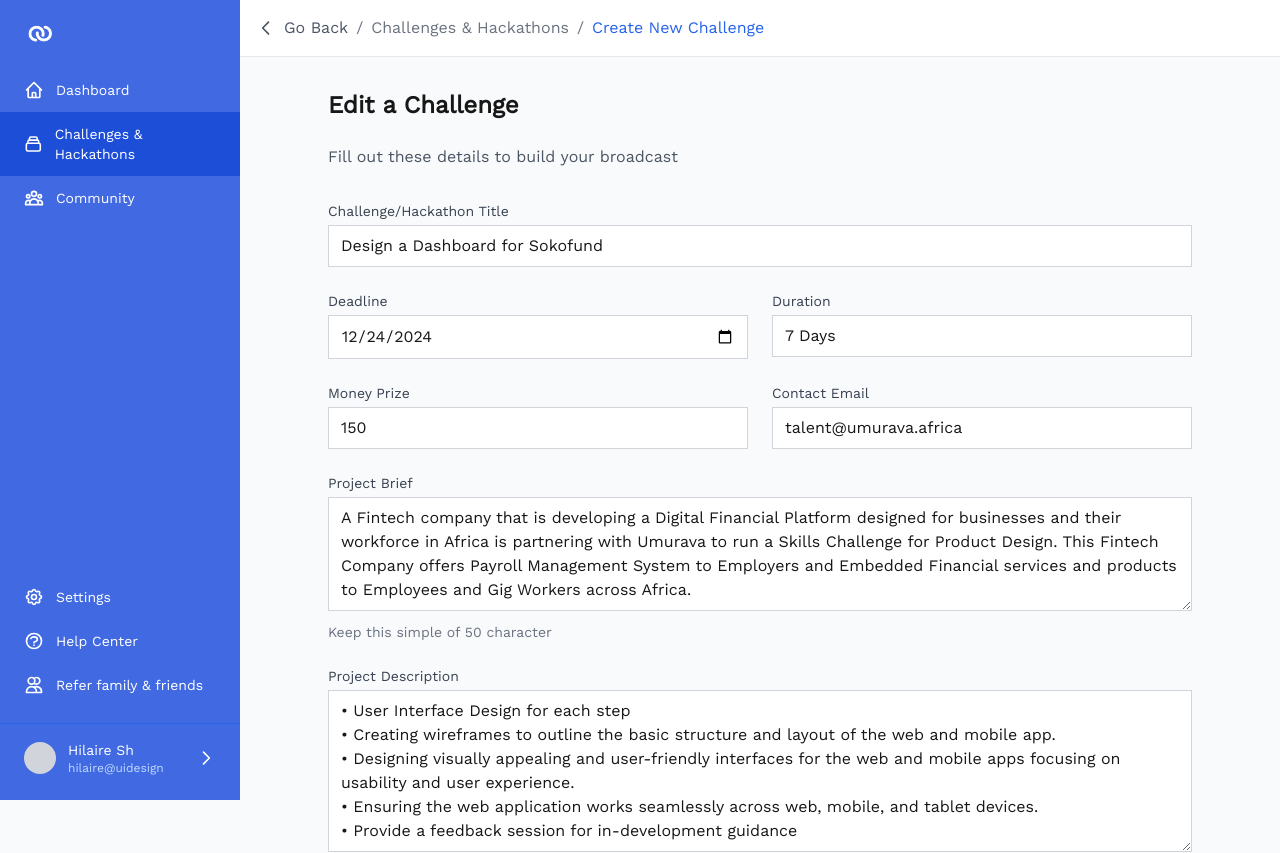
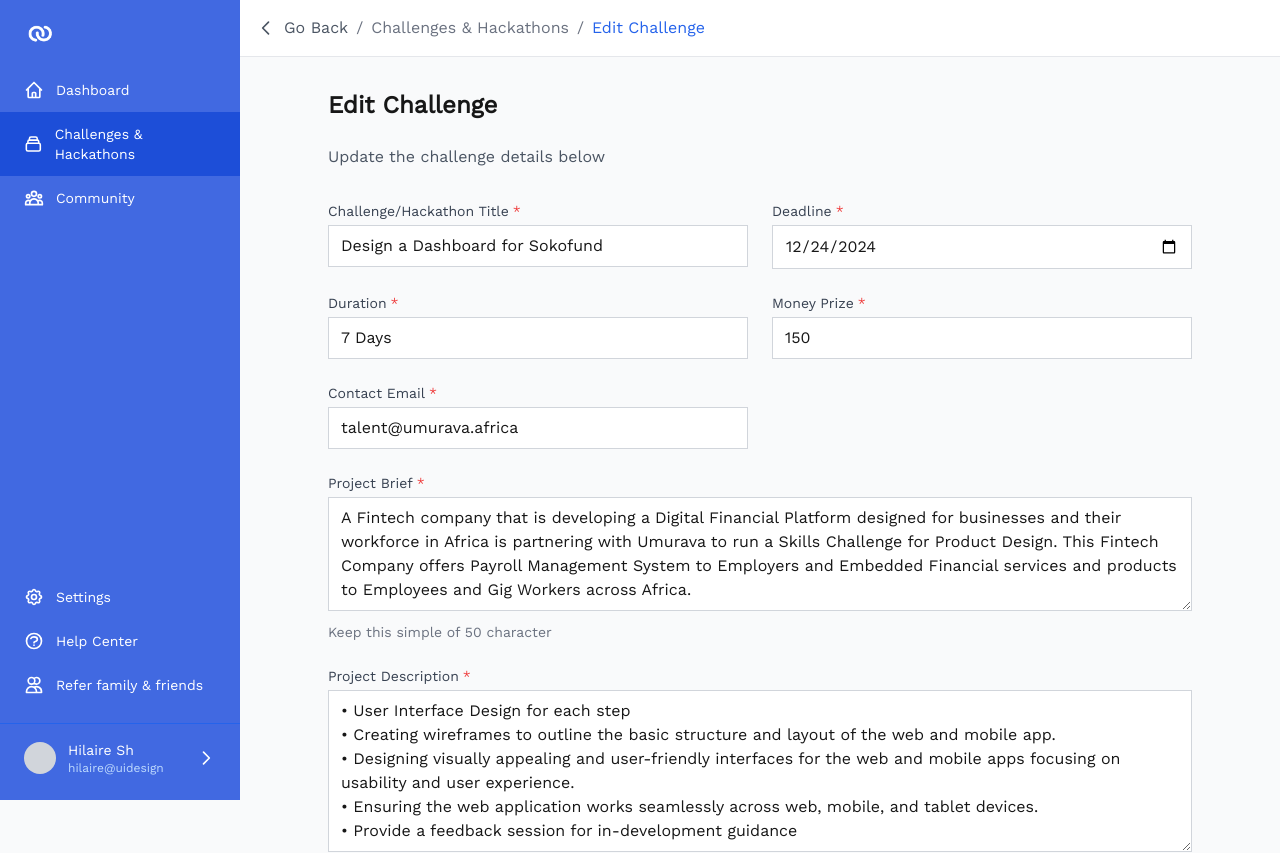
Before and after one commit to SkillChallenge/edteck, a Next.js app in the folder my-app/: page /challenges/editChallenge in a window 1280 px wide. Shown: the top 853 px of the page. Built offline with nearby package versions, Linux system fonts and the light colour scheme.

Commit message:
build corret

```diff
--- a/my-app/src/pages/challenges/editChallenge.tsx
+++ b/my-app/src/pages/challenges/editChallenge.tsx
@@ -1,20 +1,42 @@
-import { useState, useEffect } from "react";
+import { useState } from "react";
 import { useRouter } from "next/router";
 import Link from "next/link";
 import Sidebar from "../dashComponents/Sidebar";
+
+// Define types for better type safety
+interface ChallengeFormData {
+  title: string;
+  deadline: string;
+  duration: string;
+  prize: string;
+  email: string;
+  brief: string;
+  description: string;
+  requirements: string;
+  deliverables: string;
+}
+
+interface FormFieldConfig {
+  label: string;
+  name: keyof ChallengeFormData;
+  type: string;
+  rows?: number;
+  placeholder?: string;
+  helperText?: string;
+  required?: boolean;
+}
 
 const EditChallenge = () => {
   const router = useRouter();
   const { id } = router.query;
 
-  const [formData, setFormData] = useState({
+  const [formData, setFormData] = useState<ChallengeFormData>({
     title: "Design a Dashboard for Sokofund",
     deadline: "2024-12-24",
     duration: "7 Days",
     prize: "150",
     email: "talent@umurava.africa",
-    brief:
-      "A Fintech company that is developing a Digital Financial Platform designed for businesses and their workforce in Africa is partnering with Umurava to run a Skills Challenge for Product Design. This Fintech Company offers Payroll Management System to Employers and Embedded Financial services and products to Employees and Gig Workers across Africa.",
+    brief: "A Fintech company that is developing a Digital Financial Platform designed for businesses and their workforce in Africa is partnering with Umurava to run a Skills Challenge for Product Design. This Fintech Company offers Payroll Management System to Employers and Embedded Financial services and products to Employees and Gig Workers across Africa.",
     description: `• User Interface Design for each step
 • Creating wireframes to outline the basic structure and layout of the web and mobile app.
 • Designing visually appealing and user-friendly interfaces for the web and mobile apps focusing on usability and user experience.
@@ -25,9 +47,76 @@
 • Understanding Business Goals
 • Determine interaction between users
 • Requirements Catalog`,
-    deliverables:
-      "The Product Designer will provide all documents and deliverables to the client before the review meetings",
+    deliverables: "The Product Designer will provide all documents and deliverables to the client before the review meetings",
   });
+
+  // Form field configurations for easy maintenance and reusability
+  const formFields: FormFieldConfig[] = [
+    {
+      label: "Challenge/Hackathon Title",
+      name: "title",
+      type: "text",
+      required: true,
+    },
+    {
+      label: "Deadline",
+      name: "deadline",
+      type: "date",
+      required: true,
+    },
+    {
+      label: "Duration",
+      name: "duration",
+      type: "text",
+      placeholder: "e.g., 7 Days",
+      required: true,
+    },
+    {
+      label: "Money Prize",
+      name: "prize",
+      type: "text",
+      placeholder: "e.g., 150",
+      required: true,
+    },
+    {
+      label: "Contact Email",
+      name: "email",
+      type: "email",
+      required: true,
+    },
+    {
+      label: "Project Brief",
+      name: "brief",
+      type: "textarea",
+      rows: 4,
+      helperText: "Keep this simple of 50 character",
+      required: true,
+    },
+    {
+      label: "Project Description",
+      name: "description",
+      type: "textarea",
+      rows: 6,
+      helperText: "Keep this simple of 250 character",
+      required: true,
+    },
+    {
+      label: "Project Requirements",
+      name: "requirements",
+      type: "textarea",
+      rows: 6,
+      helperText: "Keep this simple of 500 character",
+      required: true,
+    },
+    {
+      label: "Deliverables",
+      name: "deliverables",
+      type: "textarea",
+      rows: 4,
+      helperText: "Keep this simple of 500 character",
+      required: true,
+    },
+  ];
 
   const handleChange = (
     e: React.ChangeEvent<HTMLInputElement | HTMLTextAreaElement>
@@ -41,18 +130,50 @@
 
   const handleSubmit = async (e: React.FormEvent) => {
     e.preventDefault();
-    // Here you would typically make an API call to update the challenge
-    console.log("Updated challenge data:", formData);
-    // After successful update, redirect to the challenge details page
-    router.push(`/challenges/${id}`);
+    try {
+      // Add loading state and error handling here
+      // await updateChallenge(id, formData);
+      router.push(`/challenges/${id}`);
+    } catch (error) {
+      console.error("Failed to update challenge:", error);
+      // Add error notification here
+    }
+  };
+
+  const renderField = (field: FormFieldConfig) => {
+    const commonProps = {
+      name: field.name,
+      value: formData[field.name],
+      onChange: handleChange,
+      required: field.required,
+      placeholder: field.placeholder,
+      className: "w-full px-3 py-2 border border-gray-300 rounded-md focus:outline-none focus:ring-2 focus:ring-blue-500",
+    };
+
+    return (
+      <div key={field.name} className={field.type === "textarea" ? "col-span-2" : undefined}>
+        <label className="block text-sm font-medium text-gray-700 mb-1">
+          {field.label}
+          {field.required && <span className="text-red-500 ml-1">*</span>}
+        </label>
+        {field.type === "textarea" ? (
+          <textarea {...commonProps} rows={field.rows} />
+        ) : (
+          <input {...commonProps} type={field.type} />
+        )}
+        {field.helperText && (
+          <p className="text-sm text-gray-500 mt-1">{field.helperText}</p>
+        )}
+      </div>
+    );
   };
 
   return (
     <div className="flex min-h-screen bg-gray-50">
       <Sidebar />
       <div className="flex-1 ml-[240px]">
-        {/* Header Navigation */}
-        <div className="bg-white border-b">
+        {/* Breadcrumb Navigation */}
+        <nav className="bg-white border-b">
           <div className="max-w-7xl mx-auto px-4 py-4">
             <div className="flex items-center space-x-2">
               <button
@@ -73,162 +194,25 @@
                 Go Back
               </button>
               <span className="text-gray-500">/</span>
-              <Link
-                href="/challenges"
-                className="text-gray-500 hover:text-gray-700"
-              >
+              <Link href="/challenges" className="text-gray-500 hover:text-gray-700">
                 Challenges & Hackathons
               </Link>
               <span className="text-gray-500">/</span>
-              <span className="text-blue-600">Create New Challenge</span>
+              <span className="text-blue-600">Edit Challenge</span>
             </div>
           </div>
-        </div>
+        </nav>
 
         {/* Main Form */}
         <div className="max-w-4xl mx-auto px-4 py-8">
-          <h1 className="text-2xl font-semibold mb-6">Edit a Challenge</h1>
+          <h1 className="text-2xl font-semibold mb-6">Edit Challenge</h1>
           <p className="text-gray-600 mb-8">
-            Fill out these details to build your broadcast
+            Update the challenge details below
           </p>
 
           <form onSubmit={handleSubmit} className="space-y-6">
-            {/* Challenge Title */}
-            <div>
-              <label className="block text-sm font-medium text-gray-700 mb-1">
-                Challenge/Hackathon Title
-              </label>
-              <input
-                type="text"
-                name="title"
-                value={formData.title}
-                onChange={handleChange}
-                className="w-full px-3 py-2 border border-gray-300 rounded-md focus:outline-none focus:ring-2 focus:ring-blue-500"
-              />
-            </div>
-
-            {/* Two Column Layout */}
             <div className="grid grid-cols-2 gap-6">
-              <div>
-                <label className="block text-sm font-medium text-gray-700 mb-1">
-                  Deadline
-                </label>
-                <input
-                  type="date"
-                  name="deadline"
-                  value={formData.deadline}
-                  onChange={handleChange}
-                  className="w-full px-3 py-2 border border-gray-300 rounded-md focus:outline-none focus:ring-2 focus:ring-blue-500"
-                />
-              </div>
-              <div>
-                <label className="block text-sm font-medium text-gray-700 mb-1">
-                  Duration
-                </label>
-                <input
-                  type="text"
-                  name="duration"
-                  value={formData.duration}
-                  onChange={handleChange}
-                  className="w-full px-3 py-2 border border-gray-300 rounded-md focus:outline-none focus:ring-2 focus:ring-blue-500"
-                />
-              </div>
-            </div>
-
-            {/* Two Column Layout */}
-            <div className="grid grid-cols-2 gap-6">
-              <div>
-                <label className="block text-sm font-medium text-gray-700 mb-1">
-                  Money Prize
-                </label>
-                <input
-                  type="text"
-                  name="prize"
-                  value={formData.prize}
-                  onChange={handleChange}
-                  className="w-full px-3 py-2 border border-gray-300 rounded-md focus:outline-none focus:ring-2 focus:ring-blue-500"
-                />
-              </div>
-              <div>
-                <label className="block text-sm font-medium text-gray-700 mb-1">
-                  Contact Email
-                </label>
-                <input
-                  type="email"
-                  name="email"
-                  value={formData.email}
-                  onChange={handleChange}
-                  className="w-full px-3 py-2 border border-gray-300 rounded-md focus:outline-none focus:ring-2 focus:ring-blue-500"
-                />
-              </div>
-            </div>
-
-            {/* Project Brief */}
-            <div>
-              <label className="block text-sm font-medium text-gray-700 mb-1">
-                Project Brief
-              </label>
-              <textarea
-                name="brief"
-                value={formData.brief}
-                onChange={handleChange}
-                rows={4}
-                className="w-full px-3 py-2 border border-gray-300 rounded-md focus:outline-none focus:ring-2 focus:ring-blue-500"
-              />
-              <p className="text-sm text-gray-500 mt-1">
-                Keep this simple of 50 character
-              </p>
-            </div>
-
-            {/* Project Description */}
-            <div>
-              <label className="block text-sm font-medium text-gray-700 mb-1">
-                Project Description
-              </label>
-              <textarea
-                name="description"
-                value={formData.description}
-                onChange={handleChange}
-                rows={6}
-                className="w-full px-3 py-2 border border-gray-300 rounded-md focus:outline-none focus:ring-2 focus:ring-blue-500"
-              />
-              <p className="text-sm text-gray-500 mt-1">
-                Keep this simple of 250 character
-              </p>
-            </div>
-
-            {/* Project Requirements */}
-            <div>
-              <label className="block text-sm font-medium text-gray-700 mb-1">
-                Project Requirements
-              </label>
-              <textarea
-                name="requirements"
-                value={formData.requirements}
-                onChange={handleChange}
-                rows={6}
-                className="w-full px-3 py-2 border border-gray-300 rounded-md focus:outline-none focus:ring-2 focus:ring-blue-500"
-              />
-              <p className="text-sm text-gray-500 mt-1">
-                Keep this simple of 500 character
-              </p>
-            </div>
-
-            {/* Deliverables */}
-            <div>
-              <label className="block text-sm font-medium text-gray-700 mb-1">
-                Deliverables
-              </label>
-              <textarea
-                name="deliverables"
-                value={formData.deliverables}
-                onChange={handleChange}
-                rows={4}
-                className="w-full px-3 py-2 border border-gray-300 rounded-md focus:outline-none focus:ring-2 focus:ring-blue-500"
-              />
-              <p className="text-sm text-gray-500 mt-1">
-                Keep this simple of 500 character
-              </p>
+              {formFields.map(renderField)}
             </div>
 
             {/* Action Buttons */}
--- a/my-app/src/pages/challenges/index.tsx
+++ b/my-app/src/pages/challenges/index.tsx
@@ -119,8 +119,10 @@
                     <div className="text-sm font-bold text-gray-800 mb-2">
                       Skills Needed:
                     </div>
+
                     <div className="flex flex-wrap gap-2">
-                      {challenge.skills.map((skill: string | number | bigint | boolean | ReactElement<unknown, string | JSXElementConstructor<any>> | Iterable<ReactNode> | ReactPortal | Promise<string | number | bigint | boolean | ReactPortal | ReactElement<unknown, string | JSXElementConstructor<any>> | Iterable<ReactNode> | null | undefined> | null | undefined, skillIndex: Key | null | undefined) => (
+
+                      {challenge.skills.map((skill: string | number | bigint | boolean | ReactElement<unknown, string | JSXElementConstructor<unknown>> | Iterable<ReactNode> | ReactPortal | Promise<string | number | bigint | boolean | ReactPortal | ReactElement<unknown, string | JSXElementConstructor<unknown>> | Iterable<ReactNode> | null | undefined> | null | undefined, skillIndex: Key | null | undefined) => (
                         <span
                           key={skillIndex}
                           className="px-3 py-1 text-xs bg-gray-100 text-gray-800 rounded-full"
--- a/my-app/src/pages/components/Layout.tsx
+++ b/my-app/src/pages/components/Layout.tsx
@@ -7,7 +7,7 @@
   showSidebar?: boolean;
 }
 
-const Layout = ({ children, showSidebar = false }: LayoutProps) => {
+const Layout = ({ children }: LayoutProps) => {
   return (
     <div className="min-h-screen flex flex-col">
       <Navbar />
--- a/my-app/src/pages/components/aboutpage.tsx
+++ b/my-app/src/pages/components/aboutpage.tsx
@@ -1,9 +1,9 @@
 export function About() {
   return (
     <section className="py-16 md:py-24 bg-white">
-      <div className="max-w-7xl mx-auto px-4 sm:px-6 lg:px-8">
+      <div className="max-w-6xl mx-auto px-4 sm:px-6 lg:px-8">
         {/* Header */}
-        <div className="text-center max-w-3xl mx-auto mb-16">
+        <div className="text-center max-w-3xl mx-auto  mb-16">
           <h2 className="text-3xl md:text-4xl font-bold text-[#0A1832] mb-4">
             Experience a New Way of Building Work Experience
           </h2>
--- a/my-app/src/pages/components/stats-section.tsx
+++ b/my-app/src/pages/components/stats-section.tsx
@@ -1,6 +1,6 @@
 export function StatsSection() {
     return (
-<section className="max-w-7xl mx-auto px-6 sm:px-8 lg:px-10 relative overflow-hidden bg-[#3B82F6] rounded-xl py-16 mb-5 ml">
+<section className="max-w-6xl mx-auto px-4 sm:px-6 lg:px-8 relative overflow-hidden bg-[#3B82F6] rounded-xl py-16 mb-5 ml">
   {/* Background Decorative Elements */}
   <div className="absolute top-0 right-0 w-64 h-64 bg-[#5493F7] rounded-full opacity-30 translate-x-1/2 -translate-y-1/2" />
   <div className="absolute bottom-0 left-0 w-96 h-96 bg-[#5493F7] rounded-full opacity-30 -translate-x-1/2 translate-y-1/2" />
--- a/my-app/src/pages/dashComponents/Layout.tsx
+++ b/my-app/src/pages/dashComponents/Layout.tsx
@@ -7,7 +7,7 @@
   showSidebar?: boolean;
 }
 
-const Layout = ({ children, showSidebar = false }: LayoutProps) => {
+const Layout = ({ children }: LayoutProps) => {
   return (
     <div className="min-h-screen flex flex-col">
       <Navbar />
--- a/my-app/src/pages/for-learning-institutions.tsx
+++ b/my-app/src/pages/for-learning-institutions.tsx
@@ -55,7 +55,7 @@
           <div className="max-w-7xl mx-auto grid grid-cols-1 md:grid-cols-2 gap-12 items-center">
             <div>
               <h1 className="text-4xl font-bold text-[#0A1B3F] mb-6">
-                Accelerate Your Students and Trainees's Employability and Career
+                Accelerate Your Students and Trainees&apos;s Employability and Career
                 Growth through Project-based Learning Solution
               </h1>
               <p className="text-gray-600 mb-8">
@@ -172,7 +172,7 @@
               href="/lets-partner"
               className="inline-block px-8 py-4 bg-white text-blue-600 rounded-md hover:bg-gray-100 transition-colors font-semibold"
             >
-              Let's Partner
+              Let&apos;s Partner
             </Link>
           </div>
         </section>
--- a/my-app/src/pages/for-learning.tsx
+++ b/my-app/src/pages/for-learning.tsx
@@ -56,7 +56,7 @@
           <div className="max-w-7xl mx-auto grid grid-cols-1 md:grid-cols-2 gap-12 items-center">
             <div>
               <h1 className="text-4xl font-bold text-[#0A1B3F] mb-6">
-                Accelerate Your Students and Trainees's Employability and Career
+                Accelerate Your Students and Trainees&apos;s Employability and Career
                 Growth through Project-based Learning Solution
               </h1>
               <p className="text-gray-600 mb-8">
@@ -191,7 +191,7 @@
               href="/about"
               className="inline-block px-8 py-4 bg-white text-blue-600 rounded-md hover:bg-gray-100 transition-colors font-semibold"
             >
-              Let's Partner
+              Let&apos;s Partner
             </Link>
           </div>
         </section>
--- a/my-app/src/pages/signup.tsx
+++ b/my-app/src/pages/signup.tsx
@@ -2,7 +2,6 @@
 // import Image from "next/image";
 import Link from "next/link";
 import { Navbar } from "./components/navbar";
-import { Router } from "next/router";
 import { ToastContainer, toast } from "react-toastify";
 import "react-toastify/dist/ReactToastify.css";
 import { useRouter } from "next/router";
```
Also changed, not shown: my-app/src/pages/about.tsx (+6 -51 lines).
